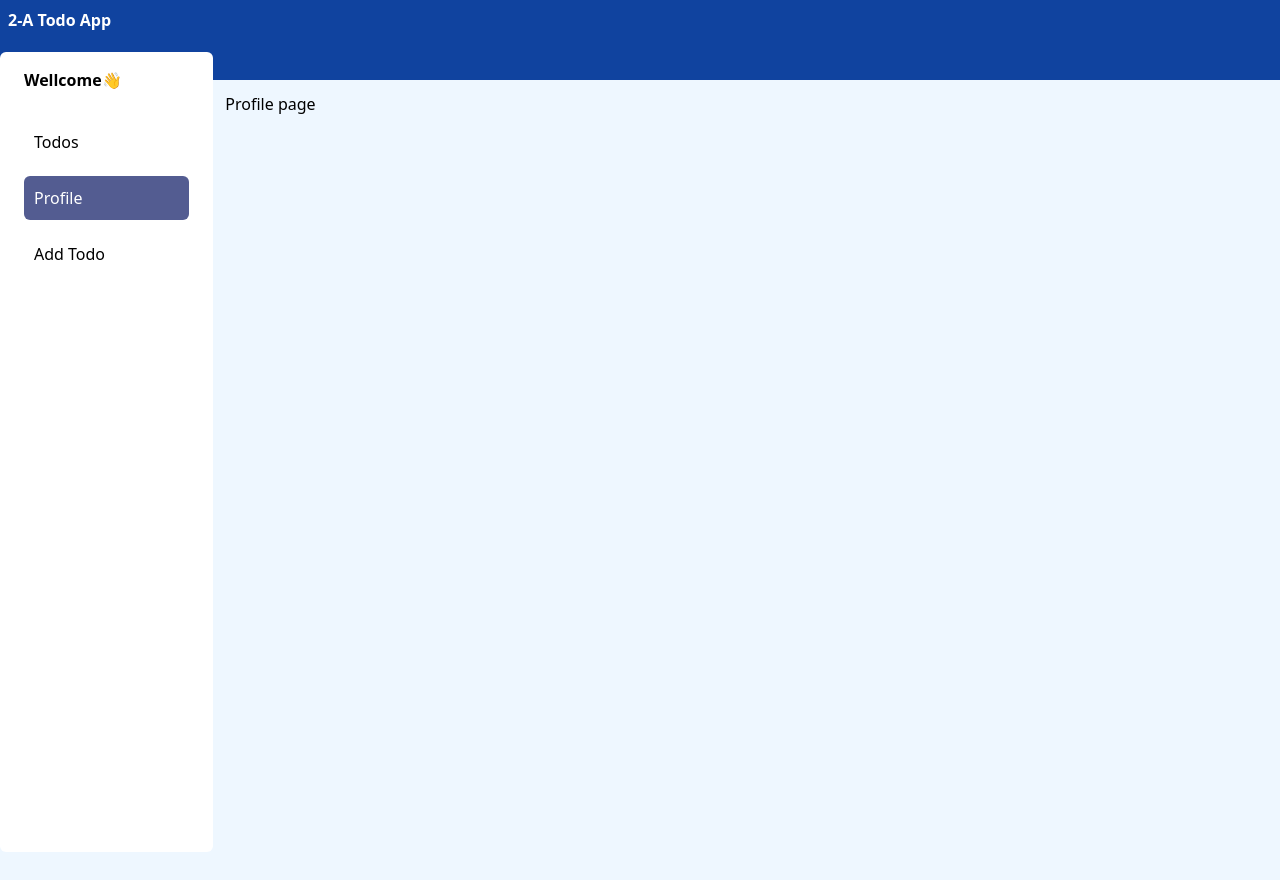
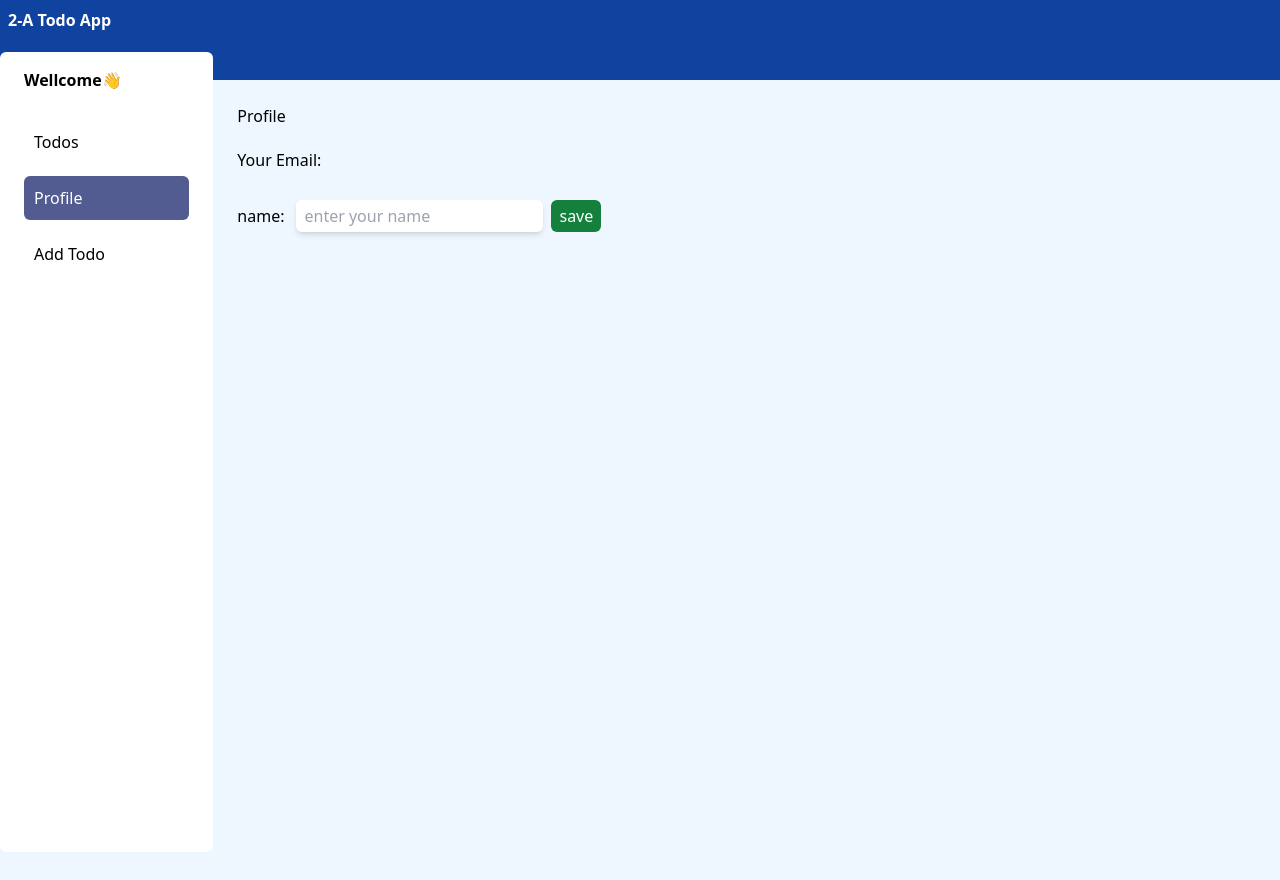
Before and after one commit to alireza-asgharii/todo-app-fullstack, a Next.js app: page /profile in a window 1280 px wide. Built offline with nearby package versions, Linux system fonts and the light colour scheme; no server answers.

Commit message:
Create api to get user profile information and show it on the profile page

```diff
--- /dev/null
+++ b/components/modules/ProfileForm.js
@@ -0,0 +1,24 @@
+const ProfileForm = ({ name, setName, submitHandler }) => {
+  return (
+    <div className="py-5">
+      <label className="pr-3" htmlFor="name">
+        name:
+      </label>
+      <input
+        className="outline-none px-2 py-1 rounded-md shadow-md"
+        id="name"
+        placeholder="enter your name"
+        value={name}
+        onChange={(e) => setName(e.target.value)}
+      />
+      <button
+        onClick={submitHandler}
+        className="bg-green-700 px-2 py-1 text-white rounded-md cursor-default md:cursor-pointer m-2"
+      >
+        save
+      </button>
+    </div>
+  );
+};
+
+export default ProfileForm;
--- a/components/templates/ProfilePage.js
+++ b/components/templates/ProfilePage.js
@@ -1,7 +1,45 @@
+import { useEffect, useState } from "react";
+import ProfileForm from "../modules/ProfileForm";
+
 const ProfilePage = () => {
+  const [name, setName] = useState("");
+  const [profile, setProfile] = useState({});
+
+  const fetchProfile = async () => {
+    const res = await fetch("/api/profile");
+    const data = await res.json();
+
+    if (data.status === "success") setProfile(data.data);
+  };
+
+  useEffect(() => {
+    fetchProfile();
+  }, []);
+
+  const submitHandler = async () => {
+    const res = await fetch("/api/profile", {
+      method: "PATCH",
+      body: JSON.stringify({ name }),
+      headers: { "Content-Type": "application/json" },
+    });
+    const data = await res.json();
+
+    if (data.status === "success") await fetchProfile();
+  };
+
   return (
-    <div>
-      Profile page
+    <div className="p-3">
+      <h3 className="pb-5">Profile</h3>
+      <h4>Your Email: {profile?.email}</h4>
+      {profile?.name && <h4>Your Name: {profile?.name}</h4>}
+
+      {!profile?.name && (
+        <ProfileForm
+          name={name}
+          setName={setName}
+          submitHandler={submitHandler}
+        />
+      )}
     </div>
   );
 };
--- a/pages/api/profile.js
+++ b/pages/api/profile.js
@@ -52,5 +52,27 @@ export default async function handler(req, res) {
         .status(500)
         .json({ status: "failed", message: "error in updating in DB" });
     }
+  } else if (req.method === "GET") {
+    try {
+      const user = await User.findOne({ email: session.user.email });
+      console.log(user);
+
+      if (!user) {
+        return res
+          .status(404)
+          .json({ status: "failed", message: "User not found" });
+      }
+
+      res.status(200).json({
+        status: "success",
+        data: { name: user.name, email: user.email },
+      });
+    } catch (error) {
+      console.log(error.message);
+      res.status(500).json({
+        status: "failed",
+        message: "error in get data from DB",
+      });
+    }
   }
 }
```
